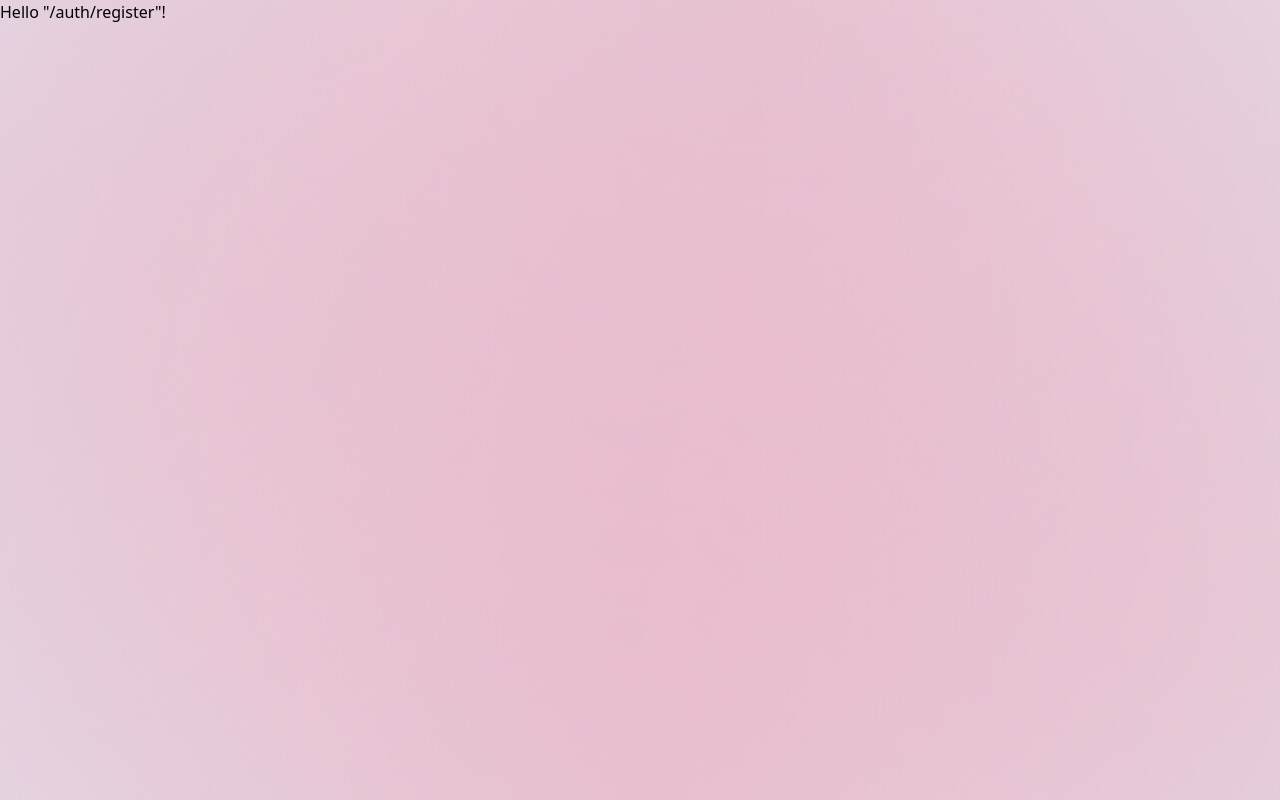
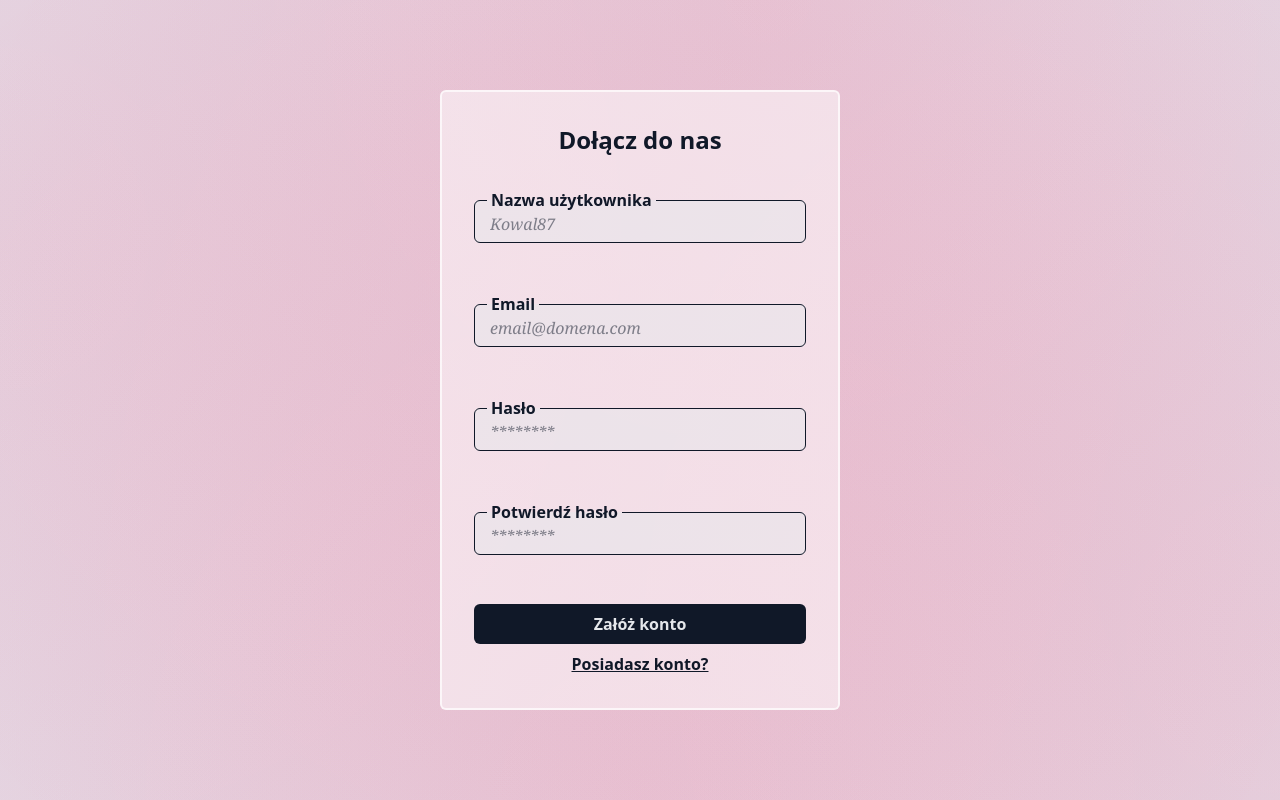
Before and after one commit to Agrunek/Carchma-App, a React (Vite) app in the folder frontend/: page /auth/register in a window 1280 px wide. Built offline with nearby package versions, Linux system fonts and the light colour scheme; no server answers.

Commit message:
[FE] Add Register Page

```diff
--- a/frontend/src/components/pages/Login.tsx
+++ b/frontend/src/components/pages/Register.tsx
@@ -5,31 +5,37 @@ import { z } from 'zod';
 import Input from '@/components/atoms/Input';
 import Button from '@/components/atoms/Button';
 import Text from '@/components/atoms/Text';
+import Link from '@/components/atoms/Link';
 import { defaultFormOptions } from '@/utils/form';
-import { login } from '@/middleware/api';
+import { register } from '@/middleware/api';
 import { AUTH_KEY } from '@/middleware/queryOptions';
-import Link from '@/components/atoms/Link';
 
-const loginSchema = z.object({
-  email: z.email('Niepoprawny adres email'),
-  password: z.string().min(8, 'Hasło musi mieć minimalnie 8 znaków'),
+const registerSchema = z
+  .object({
+    name: z.string().min(1, 'Nazwa użytkownika nie może być pusta'),
+    email: z.email('Niepoprawny adres email'),
+    password: z.string().min(8, 'Hasło musi mieć minimalnie 8 znaków'),
+    confirm: z.string().min(8, 'Hasło musi mieć minimalnie 8 znaków'),
+  })
+  .refine((data) => data.password === data.confirm, { error: 'Hasła nie są takie same', path: ['confirm'] });
+
+const registerFormOptions = defaultFormOptions(registerSchema, {
+  name: '',
+  email: '',
+  password: '',
+  confirm: '',
 });
 
-const loginFormOptions = defaultFormOptions(loginSchema, {
-  email: '',
-  password: '',
-});
-
-const Login = () => {
-  const { queryClient } = useRouteContext({ from: '/auth/login' });
+const Register = () => {
+  const { queryClient } = useRouteContext({ from: '/auth/register' });
 
   const { mutate, isPending, isSuccess } = useMutation({
-    mutationFn: login,
+    mutationFn: register,
     onSuccess: () => queryClient.invalidateQueries({ queryKey: [AUTH_KEY], exact: true }),
   });
 
   const { Field, Subscribe, handleSubmit } = useForm({
-    ...loginFormOptions,
+    ...registerFormOptions,
     onSubmit: ({ value }) => mutate(value),
   });
 
@@ -37,7 +43,7 @@ const Login = () => {
     <div className="flex min-h-screen items-center justify-center p-4">
       <div className="flex max-w-100 flex-1 flex-col gap-8 rounded-md border-2 border-white/70 bg-white/50 p-8 dark:border-black/70 dark:bg-black/50">
         <Text as="h1" variant="heading" className="text-center">
-          Miło Cię widzieć
+          Dołącz do nas
         </Text>
 
         <form
@@ -48,6 +54,28 @@ const Login = () => {
             handleSubmit();
           }}
         >
+          <Field
+            name="name"
+            children={({ name, state, handleBlur, handleChange }) => (
+              <div className="flex min-h-24 flex-col gap-1">
+                <Input
+                  label="Nazwa użytkownika"
+                  name={name}
+                  type="text"
+                  placeholder="Kowal87"
+                  value={state.value}
+                  loading={isPending || isSuccess}
+                  invalid={!state.meta.isValid && state.meta.isTouched}
+                  onBlur={handleBlur}
+                  onChange={(e) => handleChange(e.target.value)}
+                />
+                {!state.meta.isValid && state.meta.isTouched && (
+                  <Text className="text-rose-600! dark:text-rose-500!">{state.meta.errors[0]?.message}</Text>
+                )}
+              </div>
+            )}
+          />
+
           <Field
             name="email"
             children={({ name, state, handleBlur, handleChange }) => (
@@ -92,28 +120,44 @@ const Login = () => {
             )}
           />
 
+          <Field
+            name="confirm"
+            children={({ name, state, handleBlur, handleChange }) => (
+              <div className="flex min-h-24 flex-col gap-1">
+                <Input
+                  label="Potwierdź hasło"
+                  name={name}
+                  type="password"
+                  placeholder="********"
+                  value={state.value}
+                  loading={isPending || isSuccess}
+                  invalid={!state.meta.isValid && state.meta.isTouched}
+                  onBlur={handleBlur}
+                  onChange={(e) => handleChange(e.target.value)}
+                />
+                {!state.meta.isValid && state.meta.isTouched && (
+                  <Text className="text-rose-600! dark:text-rose-500!">{state.meta.errors[0]?.message}</Text>
+                )}
+              </div>
+            )}
+          />
+
           <Subscribe
             selector={(state) => state.canSubmit}
             children={(canSubmit) => (
               <Button type="submit" disabled={!canSubmit} loading={isPending || isSuccess}>
-                Zaloguj się
+                Załóż konto
               </Button>
             )}
           />
+
+          <Link to="/auth/login" className="text-center">
+            Posiadasz konto?
+          </Link>
         </form>
-
-        <Link to="/auth/forgot-password" className="text-center">
-          Nie pamiętasz hasła?
-        </Link>
-
-        <div className="h-px w-full bg-gray-900 dark:bg-gray-200" />
-
-        <Link to="/auth/register" className="text-center">
-          Dołącz do naszej społeczności
-        </Link>
       </div>
     </div>
   );
 };
 
-export default Login;
+export default Register;
--- a/frontend/src/routes/advert/wizard.tsx
+++ b/frontend/src/routes/advert/wizard.tsx
@@ -1,5 +1,10 @@
-import { createFileRoute } from '@tanstack/react-router';
+import { createFileRoute, redirect } from '@tanstack/react-router';
 
 export const Route = createFileRoute('/advert/wizard')({
+  beforeLoad: ({ context, location }) => {
+    if (!context.auth.isAuthenticated) {
+      throw redirect({ to: '/auth/login', search: { redirect: location.href } });
+    }
+  },
   component: () => <div>Hello "/advert/wizard"!</div>,
 });
--- a/frontend/src/routes/auth/register.tsx
+++ b/frontend/src/routes/auth/register.tsx
@@ -1,5 +1,18 @@
-import { createFileRoute } from '@tanstack/react-router';
+import { createFileRoute, redirect, retainSearchParams, stripSearchParams } from '@tanstack/react-router';
+import { z } from 'zod';
+import Register from '@/components/pages/Register';
+
+const registerSearchSchema = z.object({
+  redirect: z.string().optional().catch(''),
+});
 
 export const Route = createFileRoute('/auth/register')({
-  component: () => <div>Hello "/auth/register"!</div>,
+  validateSearch: registerSearchSchema,
+  search: { middlewares: [retainSearchParams(['redirect']), stripSearchParams({ redirect: '' })] },
+  beforeLoad: ({ context, search }) => {
+    if (context.auth.isAuthenticated) {
+      throw redirect({ to: search.redirect || '/' });
+    }
+  },
+  component: () => <Register />,
 });
--- a/frontend/src/routes/index.tsx
+++ b/frontend/src/routes/index.tsx
@@ -1,5 +1,6 @@
 import { createFileRoute } from '@tanstack/react-router';
+import Header from '@/components/organisms/Header';
 
 export const Route = createFileRoute('/')({
-  component: () => <div>Hello "/"!</div>,
+  component: () => <Header />,
 });
```
